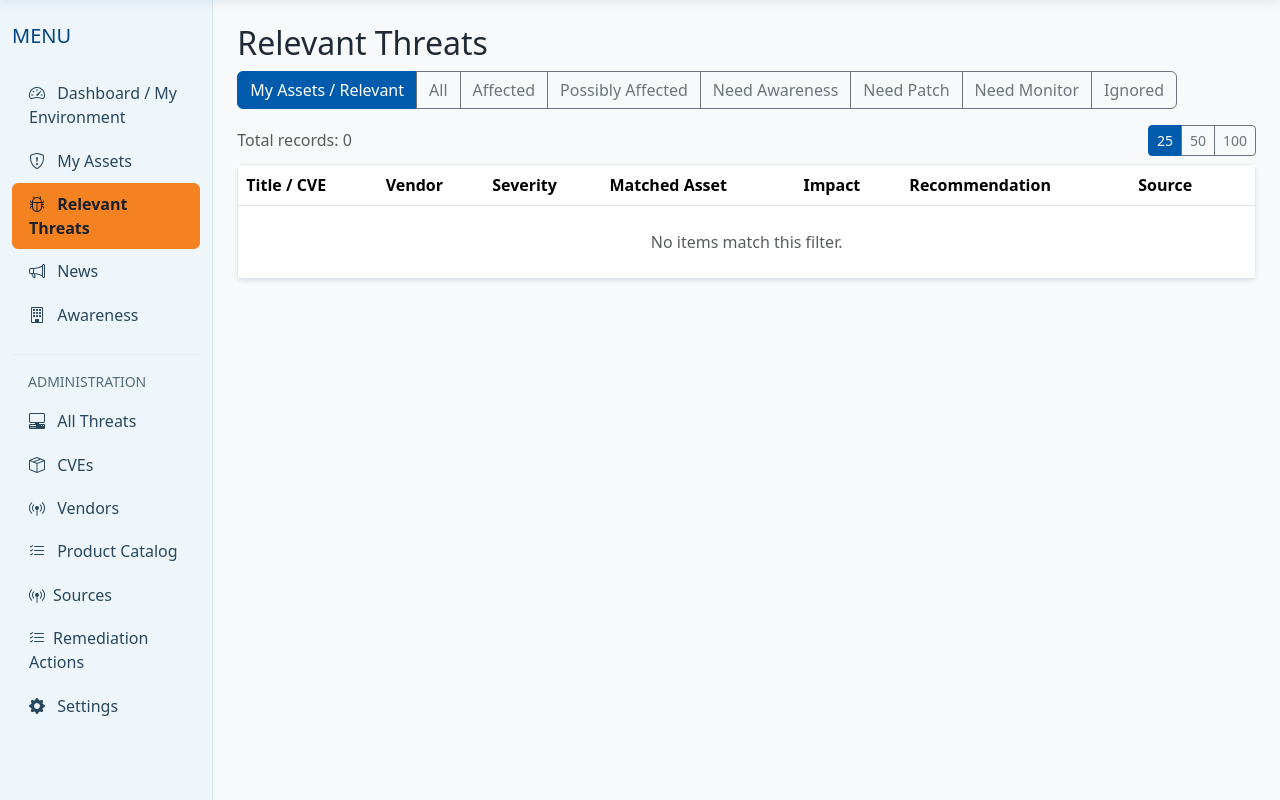
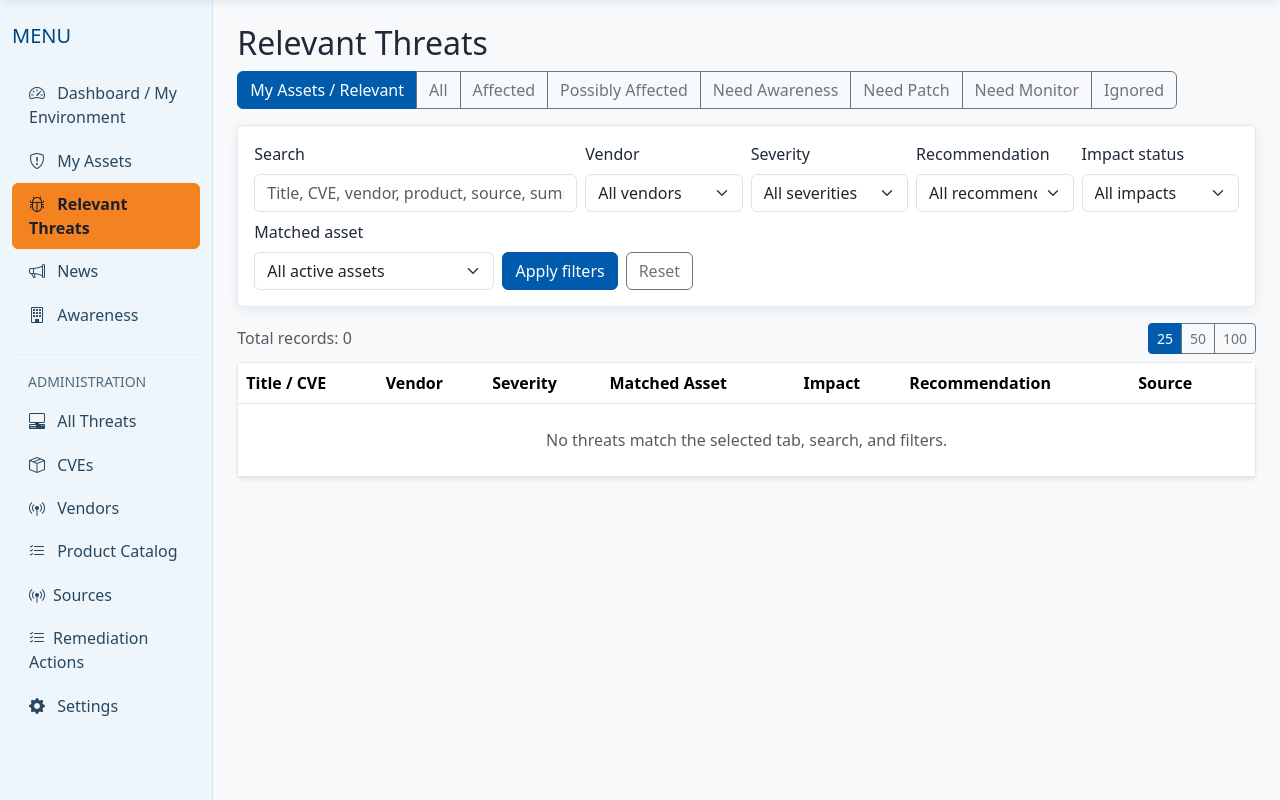
Before and after one commit to Babygman/CTI-Dashboard, a Flask app: page /relevant-threats in a window 1280 px wide. Shown: the part 76-876 px from the top of the page. Run offline with Flask 3, Linux system fonts and the light colour scheme; parts of the project's set-up code (start-up, migrations or seed data) failed here and were passed over.

Commit message:
Fix News loading and add Relevant Threats filters

```diff
--- a/app/templates/relevant_threats.html
+++ b/app/templates/relevant_threats.html
@@ -1,7 +1,70 @@
-{% extends 'base.html' %}{% block content %}<h2>Relevant Threats</h2>
-<div class="btn-group flex-wrap mb-3">{% for key,label in [('relevant','My Assets / Relevant'),('all','All'),('affected','Affected'),('possibly','Possibly Affected'),('awareness','Need Awareness'),('patch','Need Patch'),('monitor','Need Monitor'),('ignored','Ignored')] %}<a class="btn btn-{{ 'primary' if selected==key else 'outline-secondary' }}" href="{{ url_for('threats.relevant_threats',filter=key,per_page=per_page) }}">{{ label }}</a>{% endfor %}</div>
-<div class="d-flex justify-content-between align-items-center mb-2"><div class="text-muted">Total records: {{ total }}</div><div class="btn-group btn-group-sm" aria-label="Page size">{% for size in page_sizes %}<a class="btn btn-{{ 'primary' if per_page==size else 'outline-secondary' }}" href="{{ url_for('threats.relevant_threats',filter=selected,page=1,per_page=size) }}">{{ size }}</a>{% endfor %}</div></div>
+{% extends 'base.html' %}
+{% block content %}
+<h2>Relevant Threats</h2>
+<div class="btn-group flex-wrap mb-3">
+  {% for key,label in [('relevant','My Assets / Relevant'),('all','All'),('affected','Affected'),('possibly','Possibly Affected'),('awareness','Need Awareness'),('patch','Need Patch'),('monitor','Need Monitor'),('ignored','Ignored')] %}
+  <a class="btn btn-{{ 'primary' if selected==key else 'outline-secondary' }}" href="{{ url_for('threats.relevant_threats', filter=key, per_page=per_page, **filter_query) }}">{{ label }}</a>
+  {% endfor %}
+</div>
+
+<form method="get" class="card card-body mb-3">
+  <input type="hidden" name="filter" value="{{ selected }}">
+  <input type="hidden" name="per_page" value="{{ per_page }}">
+  <div class="row g-2">
+    <div class="col-lg-4 col-md-6">
+      <label class="form-label" for="relevant-q">Search</label>
+      <input class="form-control" id="relevant-q" name="q" value="{{ q }}" placeholder="Title, CVE, vendor, product, source, summary">
+    </div>
+    <div class="col-lg-2 col-md-3">
+      <label class="form-label" for="relevant-vendor">Vendor</label>
+      <select class="form-select" id="relevant-vendor" name="vendor_id">
+        <option value="">All vendors</option>
+        {% for vendor in vendors %}<option value="{{ vendor.VendorId }}"{% if selected_vendor_id == vendor.VendorId %} selected{% endif %}>{{ vendor.VendorName }}</option>{% endfor %}
+      </select>
+    </div>
+    <div class="col-lg-2 col-md-3">
+      <label class="form-label" for="relevant-severity">Severity</label>
+      <select class="form-select" id="relevant-severity" name="severity">
+        <option value="">All severities</option>
+        {% for option in severity_options %}<option value="{{ option }}"{% if selected_severity == option %} selected{% endif %}>{{ option }}</option>{% endfor %}
+      </select>
+    </div>
+    <div class="col-lg-2 col-md-4">
+      <label class="form-label" for="relevant-recommendation">Recommendation</label>
+      <select class="form-select" id="relevant-recommendation" name="recommendation">
+        <option value="">All recommendations</option>
+        {% for option in recommendation_options %}<option value="{{ option }}"{% if selected_recommendation == option %} selected{% endif %}>{{ option }}</option>{% endfor %}
+      </select>
+    </div>
+    <div class="col-lg-2 col-md-4">
+      <label class="form-label" for="relevant-impact">Impact status</label>
+      <select class="form-select" id="relevant-impact" name="impact">
+        <option value="">All impacts</option>
+        {% for option in impact_options %}<option value="{{ option }}"{% if selected_impact == option %} selected{% endif %}>{{ option }}</option>{% endfor %}
+      </select>
+    </div>
+    <div class="col-lg-3 col-md-4">
+      <label class="form-label" for="relevant-asset">Matched asset</label>
+      <select class="form-select" id="relevant-asset" name="asset_id">
+        <option value="">All active assets</option>
+        {% for asset in assets %}<option value="{{ asset.AssetId }}"{% if selected_asset_id == asset.AssetId %} selected{% endif %}>{{ asset.AssetName }}</option>{% endfor %}
+      </select>
+    </div>
+    <div class="col-lg-9 d-flex align-items-end gap-2">
+      <button class="btn btn-primary" type="submit">Apply filters</button>
+      <a class="btn btn-outline-secondary" href="{{ url_for('threats.relevant_threats', filter=selected, per_page=per_page) }}">Reset</a>
+    </div>
+  </div>
+</form>
+
+<div class="d-flex justify-content-between align-items-center mb-2">
+  <div class="text-muted">Total records: {{ total }}</div>
+  <div class="btn-group btn-group-sm" aria-label="Page size">
+    {% for size in page_sizes %}<a class="btn btn-{{ 'primary' if per_page==size else 'outline-secondary' }}" href="{{ url_for('threats.relevant_threats', filter=selected, page=1, per_page=size, **filter_query) }}">{{ size }}</a>{% endfor %}
+  </div>
+</div>
 <div class="card shadow-sm"><div class="table-responsive"><table class="table table-hover mb-0"><thead><tr><th>Title / CVE</th><th>Vendor</th><th>Severity</th><th>Matched Asset</th><th>Impact</th><th>Recommendation</th><th>Source</th><th></th></tr></thead><tbody>
 {% for row in rows %}<tr><td><a href="{{ url_for('threats.threat_detail',threat_id=row.threat.ThreatId) }}">{{ row.threat.Title }}</a><div class="small">{{ row.threat.primary_cve_code or '-' }}</div></td><td>{{ row.threat.vendor.VendorName if row.threat.vendor else '-' }}</td><td>{{ row.threat.Severity or '-' }}</td><td>{{ row.asset.AssetName if row.asset else '-' }}<div class="small text-muted">{{ row.reason }}</div></td><td>{{ row.status }}</td><td><strong>{{ row.action }}</strong><div class="small text-muted">{{ row.action_reason }}</div></td><td><a href="{{ row.threat.ReferenceUrl or '#' }}" target="_blank" rel="noopener">{{ row.threat.Source or 'Source' }}</a></td><td><a class="btn btn-sm btn-primary" href="{{ url_for('awareness.create_from_threat',threat_id=row.threat.ThreatId) }}">Generate Awareness</a></td></tr>
-{% else %}<tr><td colspan="8" class="text-center text-muted p-4">No items match this filter.</td></tr>{% endfor %}</tbody></table></div></div>
-{% if pages > 1 %}<nav class="mt-3" aria-label="Relevant threat pagination"><ul class="pagination justify-content-center"><li class="page-item{% if page <= 1 %} disabled{% endif %}"><a class="page-link" href="{{ url_for('threats.relevant_threats',filter=selected,page=page-1 if page>1 else 1,per_page=per_page) }}">Previous</a></li>{% for page_number in range(1,pages+1) %}{% if page_number == 1 or page_number == pages or (page_number >= page-2 and page_number <= page+2) %}<li class="page-item{% if page_number==page %} active{% endif %}"><a class="page-link" href="{{ url_for('threats.relevant_threats',filter=selected,page=page_number,per_page=per_page) }}">{{ page_number }}</a></li>{% elif page_number == 2 and page > 4 or page_number == pages-1 and page < pages-3 %}<li class="page-item disabled"><span class="page-link">…</span></li>{% endif %}{% endfor %}<li class="page-item{% if page >= pages %} disabled{% endif %}"><a class="page-link" href="{{ url_for('threats.relevant_threats',filter=selected,page=page+1 if page<pages else page,per_page=per_page) }}">Next</a></li></ul></nav>{% endif %}{% endblock %}
+{% else %}<tr><td colspan="8" class="text-center text-muted p-4">No threats match the selected tab, search, and filters.</td></tr>{% endfor %}</tbody></table></div></div>
+{% if pages > 1 %}<nav class="mt-3" aria-label="Relevant threat pagination"><ul class="pagination justify-content-center"><li class="page-item{% if page <= 1 %} disabled{% endif %}"><a class="page-link" href="{{ url_for('threats.relevant_threats', filter=selected, page=page-1 if page>1 else 1, per_page=per_page, **filter_query) }}">Previous</a></li>{% for page_number in range(1,pages+1) %}{% if page_number == 1 or page_number == pages or (page_number >= page-2 and page_number <= page+2) %}<li class="page-item{% if page_number==page %} active{% endif %}"><a class="page-link" href="{{ url_for('threats.relevant_threats', filter=selected, page=page_number, per_page=per_page, **filter_query) }}">{{ page_number }}</a></li>{% elif page_number == 2 and page > 4 or page_number == pages-1 and page < pages-3 %}<li class="page-item disabled"><span class="page-link">…</span></li>{% endif %}{% endfor %}<li class="page-item{% if page >= pages %} disabled{% endif %}"><a class="page-link" href="{{ url_for('threats.relevant_threats', filter=selected, page=page+1 if page<pages else page, per_page=per_page, **filter_query) }}">Next</a></li></ul></nav>{% endif %}
+{% endblock %}
--- a/app/threats/routes.py
+++ b/app/threats/routes.py
@@ -35,6 +35,18 @@ from . import threats_blueprint
 
 SEVERITIES = ("Critical", "High", "Medium", "Low")
 RELEVANT_THREAT_PAGE_SIZES = (25, 50, 100)
+RELEVANT_THREAT_RECOMMENDATIONS = (
+    "Need Awareness",
+    "Need Patch",
+    "Need Configuration Change",
+    "Need Monitor",
+    "Ignore",
+)
+RELEVANT_THREAT_IMPACTS = (
+    "Affected",
+    "Possibly Affected",
+    "Not Affected",
+)
 RELEVANT_THREAT_COUNT_CACHE_SECONDS = 30
 _relevant_threat_count_cache = {}
 _relevant_threat_count_cache_lock = Lock()
@@ -216,6 +228,18 @@ def relevant_threats():
     per_page = request.args.get("per_page", 25, type=int)
     if per_page not in RELEVANT_THREAT_PAGE_SIZES:
         per_page = 25
+    query = request.args.get("q", "").strip()
+    vendor_id = request.args.get("vendor_id", type=int)
+    severity = request.args.get("severity", "").strip()
+    if severity not in SEVERITIES:
+        severity = ""
+    recommendation = request.args.get("recommendation", "").strip()
+    if recommendation not in RELEVANT_THREAT_RECOMMENDATIONS:
+        recommendation = ""
+    impact = request.args.get("impact", "").strip()
+    if impact not in RELEVANT_THREAT_IMPACTS:
+        impact = ""
+    asset_id = request.args.get("asset_id", type=int)
 
     assets = db.session.execute(
         db.select(Asset)
@@ -232,11 +256,79 @@ def relevant_threats():
         .order_by(Asset.AssetName)
     ).scalars().all()
 
-    filter_expression = _relevant_threat_filter(selected, assets)
+    expressions = _relevant_threat_expressions(assets)
+    filter_expression = expressions[selected]
+    active_asset = next(
+        (asset for asset in assets if asset.AssetId == asset_id),
+        None,
+    )
+    if asset_id is not None and active_asset is None:
+        asset_id = None
+    scoped_expressions = (
+        _relevant_threat_expressions([active_asset])
+        if active_asset is not None
+        else expressions
+    )
+
+    if query:
+        pattern = f"%{query}%"
+        filter_expression = and_(
+            filter_expression,
+            or_(
+                Threat.Title.ilike(pattern),
+                Threat.CVE.ilike(pattern),
+                Threat.Source.ilike(pattern),
+                Threat.Summary.ilike(pattern),
+                Threat.Recommendation.ilike(pattern),
+                Vendor.VendorName.ilike(pattern),
+                Threat.cve_links.any(
+                    ThreatCVE.cve.has(CVE.CVECode.ilike(pattern))
+                ),
+            ),
+        )
+    if vendor_id is not None:
+        filter_expression = and_(
+            filter_expression,
+            Threat.VendorId == vendor_id,
+        )
+    if severity:
+        filter_expression = and_(
+            filter_expression,
+            Threat.Severity == severity,
+        )
+    if recommendation:
+        filter_expression = and_(
+            filter_expression,
+            scoped_expressions["recommendations"][recommendation],
+        )
+    if impact:
+        filter_expression = and_(
+            filter_expression,
+            scoped_expressions["impacts"][impact],
+        )
+    if active_asset is not None:
+        filter_expression = and_(
+            filter_expression,
+            _asset_match_expression(active_asset),
+        )
+
+    filter_query = {
+        key: value
+        for key, value in {
+            "q": query,
+            "vendor_id": vendor_id,
+            "severity": severity,
+            "recommendation": recommendation,
+            "impact": impact,
+            "asset_id": asset_id,
+        }.items()
+        if value not in ("", None)
+    }
     total = _relevant_threat_count(
         selected,
         assets,
         filter_expression,
+        tuple(sorted(filter_query.items())),
     )
     pages = ceil(total / per_page) if total else 0
     if pages and page > pages:
@@ -275,6 +367,7 @@ def relevant_threats():
     ).all()
 
     rows = []
+    assessment_assets = [active_asset] if active_asset is not None else assets
     for result in threat_rows:
         threat = SimpleNamespace(
             ThreatId=result.ThreatId,
@@ -295,7 +388,7 @@ def relevant_threats():
             ),
         )
         matches = []
-        for asset in assets:
+        for asset in assessment_assets:
             status, reason = assess_item(threat, asset)
             if status != "Not Affected":
                 action, action_reason = recommend(threat, status)
@@ -328,52 +421,81 @@ def relevant_threats():
         per_page=per_page,
         page_sizes=RELEVANT_THREAT_PAGE_SIZES,
         total=total,
+        q=query,
+        vendors=_get_vendors(),
+        selected_vendor_id=vendor_id,
+        severity_options=SEVERITIES,
+        selected_severity=severity,
+        recommendation_options=RELEVANT_THREAT_RECOMMENDATIONS,
+        selected_recommendation=recommendation,
+        impact_options=RELEVANT_THREAT_IMPACTS,
+        selected_impact=impact,
+        assets=assets,
+        selected_asset_id=asset_id,
+        filter_query=filter_query,
     )
 
 
-def _relevant_threat_filter(selected, assets):
+def _contains_threat_text(value):
     searchable_fields = (
         Threat.Title,
         Threat.Summary,
         Threat.Recommendation,
         Threat.Source,
     )
+    normalized = " ".join(
+        token
+        for token in normalize(value).split()
+        if token
+    )
+    return (
+        or_(
+            *(
+                func.coalesce(field, "").contains(
+                    normalized,
+                    autoescape=True,
+                )
+                for field in searchable_fields
+            )
+        )
+        if normalized
+        else literal(False)
+    )
 
-    def contains(value):
-        normalized = " ".join(
-            token
-            for token in normalize(value).split()
-            if token
-        )
-        return (
-            or_(
-                *(
-                    func.coalesce(field, "").contains(
-                        normalized,
-                        autoescape=True,
-                    )
-                    for field in searchable_fields
-                )
-            )
-            if normalized
-            else literal(False)
-        )
 
-    user_targeted = or_(*(contains(term) for term in USER_THREATS))
+def _asset_match_parts(asset):
+    vendor_match = _contains_threat_text(asset.Vendor)
+    product_tokens = _tokens(asset.Product or asset.AssetName)
+    product_match = (
+        and_(*(_contains_threat_text(token) for token in product_tokens))
+        if product_tokens
+        else literal(False)
+    )
+    version_value = normalize(asset.Version)
+    version_match = _contains_threat_text(version_value)
+    return vendor_match, product_match, version_value, version_match
+
+
+def _asset_match_expression(asset):
+    vendor_match, product_match, _, _ = _asset_match_parts(asset)
+    return or_(vendor_match, product_match)
+
+
+def _relevant_threat_expressions(assets):
+    user_targeted = or_(
+        *(_contains_threat_text(term) for term in USER_THREATS)
+    )
     asset_matches = []
     affected_matches = []
     possibly_matches = []
 
     for asset in assets:
-        vendor_match = contains(asset.Vendor)
-        product_tokens = _tokens(asset.Product or asset.AssetName)
-        product_match = (
-            and_(*(contains(token) for token in product_tokens))
-            if product_tokens
-            else literal(False)
-        )
-        version_value = normalize(asset.Version)
-        version_match = contains(version_value)
+        (
+            vendor_match,
+            product_match,
+            version_value,
+            version_match,
+        ) = _asset_match_parts(asset)
 
         asset_matches.append(or_(vendor_match, product_match))
         affected_matches.append(
@@ -397,19 +519,28 @@ def _relevant_threat_filter(selected, assets):
         func.lower(func.coalesce(Threat.Severity, "")).in_(("critical", "high")),
     )
     configuration_guidance = or_(
-        contains("configuration"),
-        contains("mitigation"),
-        contains("workaround"),
+        _contains_threat_text("configuration"),
+        _contains_threat_text("mitigation"),
+        _contains_threat_text("workaround"),
     )
     patch = and_(not_(user_targeted), matched, high_priority)
+    configuration = and_(
+        not_(user_targeted),
+        matched,
+        not_(high_priority),
+        configuration_guidance,
+    )
     monitor = and_(
         not_(user_targeted),
         matched,
         not_(high_priority),
         not_(configuration_guidance),
     )
+    ignored = and_(not_(user_targeted), not_(matched))
+    not_affected = not_(matched)
+    exact_possibly = and_(not_(affected), possibly)
 
-    return {
+    filters = {
         "all": literal(True),
         "relevant": or_(matched, user_targeted),
         "affected": affected,
@@ -417,11 +548,33 @@ def _relevant_threat_filter(selected, assets):
         "awareness": user_targeted,
         "patch": patch,
         "monitor": monitor,
-        "ignored": and_(not_(user_targeted), not_(matched)),
-    }[selected]
+        "ignored": ignored,
+    }
+    filters["recommendations"] = {
+        "Need Awareness": user_targeted,
+        "Need Patch": patch,
+        "Need Configuration Change": configuration,
+        "Need Monitor": monitor,
+        "Ignore": ignored,
+    }
+    filters["impacts"] = {
+        "Affected": affected,
+        "Possibly Affected": exact_possibly,
+        "Not Affected": not_affected,
+    }
+    return filters
 
 
-def _relevant_threat_count(selected, assets, filter_expression):
+def _relevant_threat_filter(selected, assets):
+    return _relevant_threat_expressions(assets)[selected]
+
+
+def _relevant_threat_count(
+    selected,
+    assets,
+    filter_expression,
+    filter_scope=(),
+):
     asset_key = tuple(
         (
             asset.AssetId,
@@ -432,7 +585,7 @@ def _relevant_threat_count(selected, assets, filter_expression):
         )
         for asset in assets
     )
-    cache_key = (id(db.engine), selected, asset_key)
+    cache_key = (id(db.engine), selected, asset_key, filter_scope)
     now = monotonic()
 
     with _relevant_threat_count_cache_lock:
@@ -455,6 +608,7 @@ def _relevant_threat_count(selected, assets, filter_expression):
     total = db.session.scalar(
         db.select(func.count())
         .select_from(Threat)
+        .outerjoin(Vendor, Vendor.VendorId == Threat.VendorId)
         .where(filter_expression)
     ) or 0
 
```
Also changed, not shown: RELEASE.md (+46 -1 lines), app/news/routes.py (+117 -7 lines), app/templates/news/index.html (+8 -6 lines), tests/test_v2_mvp.py (+121 -0 lines).
